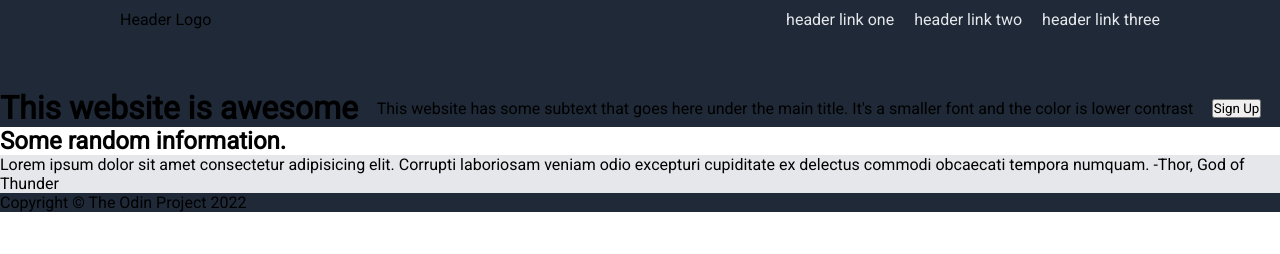
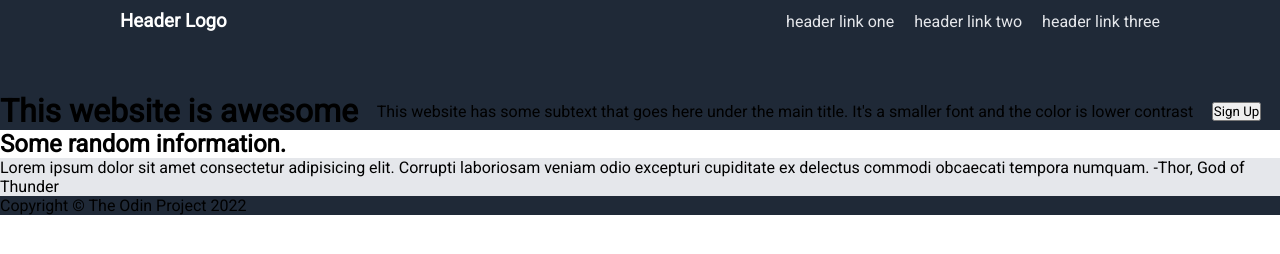
Before and after one commit to jamesg8025/landing-page, a plain HTML site: page index.html in a window 1280 px wide. Drawn offline with Linux system fonts and the light colour scheme.

Commit message:
Edit header font size

```diff
--- a/index.html
+++ b/index.html
@@ -12,7 +12,7 @@
 
 <body>
     <div class="header">
-        Header Logo
+        <h3>Header Logo</h3>
         <ul>
             <li><a href="#">header link one</a></li>
             <li><a href="#">header link two</a></li>
--- a/style.css
+++ b/style.css
@@ -25,6 +25,9 @@
 .header {
     padding: 10px 120px 60px;
 }
+h3 {
+    color: white;
+}
 
 a {
     text-decoration: none;
```
